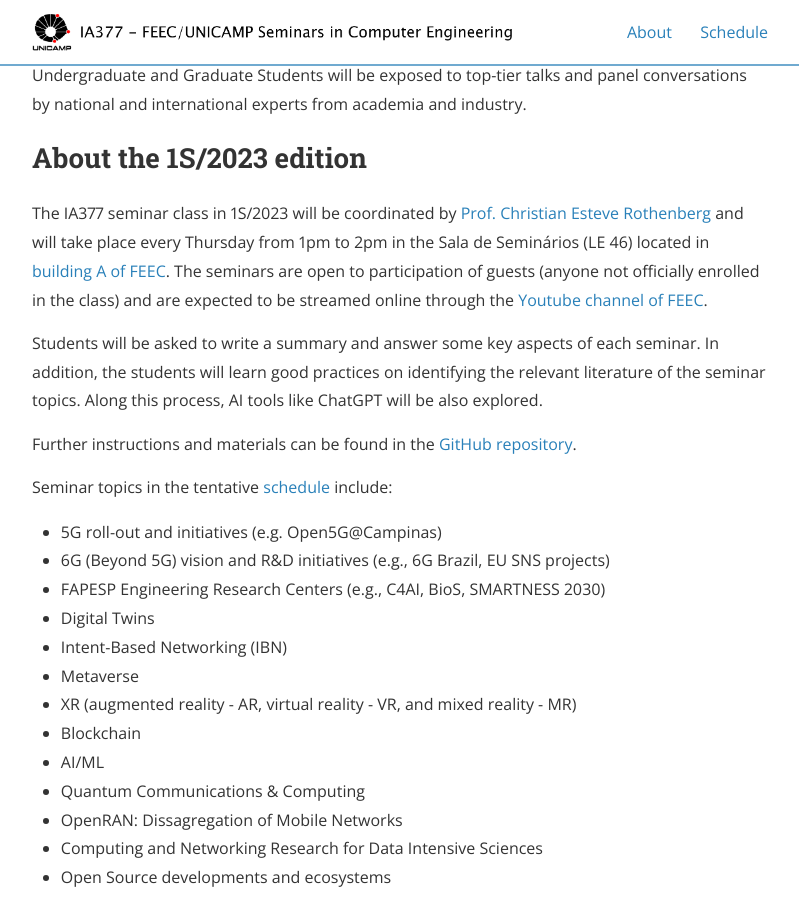
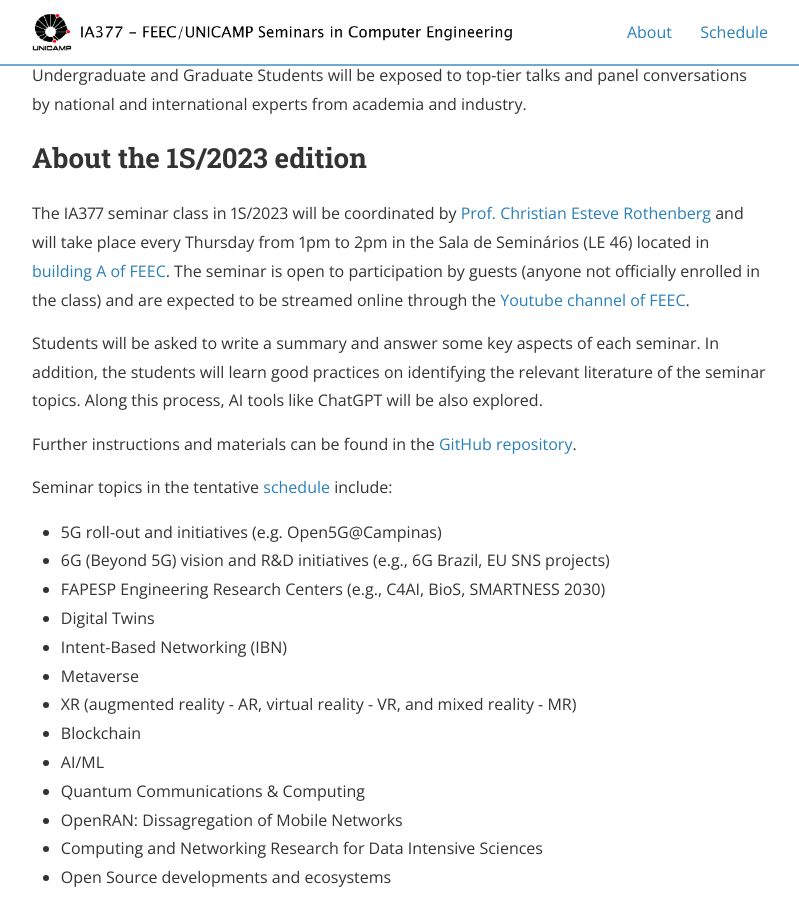
Before and after one commit to ia377-feec-unicamp/ia377-feec-unicamp.github.io, a Jekyll site: the page built from index.html, in a window 1280 px wide and 900 px high, scrolled down 626 px. Shown: the whole window, without its empty margins (240-1039 px from the left). Built offline with Jekyll 4.4.1, drawn with Linux system fonts in a browser that asks for light colours; nearby versions of some CDN libraries; the list of posts is cut into pages by our own code.

Commit message:
Update index.html

```diff
--- a/index.html
+++ b/index.html
@@ -22,7 +22,7 @@ pagination:
 <p dir="auto">Undergraduate and Graduate Students will be exposed to top-tier talks and panel conversations by national and international experts from academia and industry.</p>
 
 		<h2 class="post-link">About the 1S/2023 edition</h2>
-<p dir="auto">The IA377 seminar class in 1S/2023 will be coordinated by <a href="https://www.dca.fee.unicamp.br/~chesteve/" rel="nofollow">Prof. Christian Esteve Rothenberg</a> and will take place every Thursday from 1pm to 2pm in the Sala de Seminários (LE 46) located in <a href="https://goo.gl/maps/fS2vTDTAYPwM4f7e9" rel="nofollow">building A of FEEC</a>. The seminars are open to participation of guests (anyone not officially enrolled in the class) and are expected to be streamed online through the <a href="https://www.youtube.com/channel/UChptcdqmzNLQ8Oe03DEjIDQ" rel="nofollow">Youtube channel of FEEC</a>.</p>
+<p dir="auto">The IA377 seminar class in 1S/2023 will be coordinated by <a href="https://www.dca.fee.unicamp.br/~chesteve/" rel="nofollow">Prof. Christian Esteve Rothenberg</a> and will take place every Thursday from 1pm to 2pm in the Sala de Seminários (LE 46) located in <a href="https://goo.gl/maps/fS2vTDTAYPwM4f7e9" rel="nofollow">building A of FEEC</a>. The seminar is open to participation by guests (anyone not officially enrolled in the class) and are expected to be streamed online through the <a href="https://www.youtube.com/channel/UChptcdqmzNLQ8Oe03DEjIDQ" rel="nofollow">Youtube channel of FEEC</a>.</p>
 <p dir="auto">Students will be asked to write a summary and answer some key aspects of each seminar. In addition, the students  will learn good practices on identifying the relevant literature of the seminar topics. Along this process, AI tools like ChatGPT will be also explored.</p>
 <p dir="auto">Further instructions and materials can be found in the <a href="https://github.com/ia377-feec-unicamp">GitHub repository</a>.</p>
 <p dir="auto">Seminar topics in the tentative <a href="https://ia377-feec-unicamp.github.io/schedule/" rel="nofollow">schedule</a> include:</p>
```
